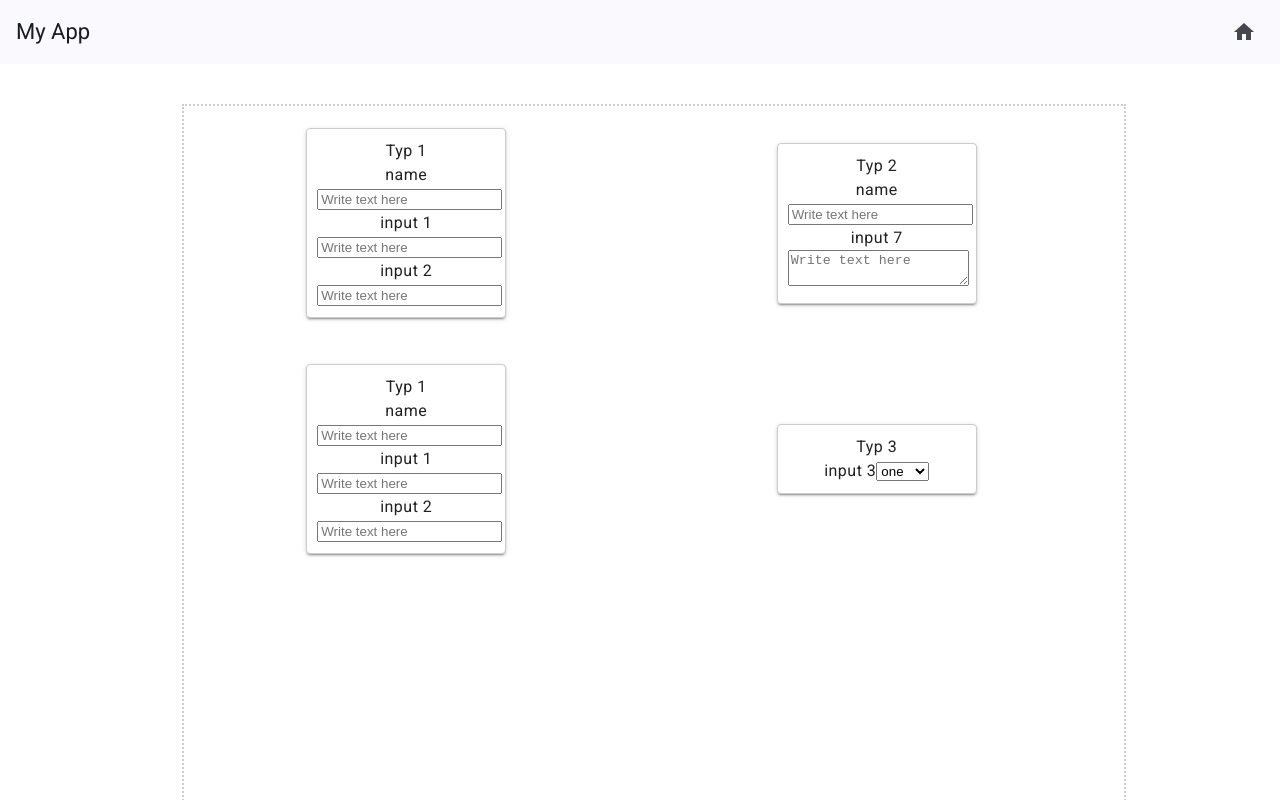
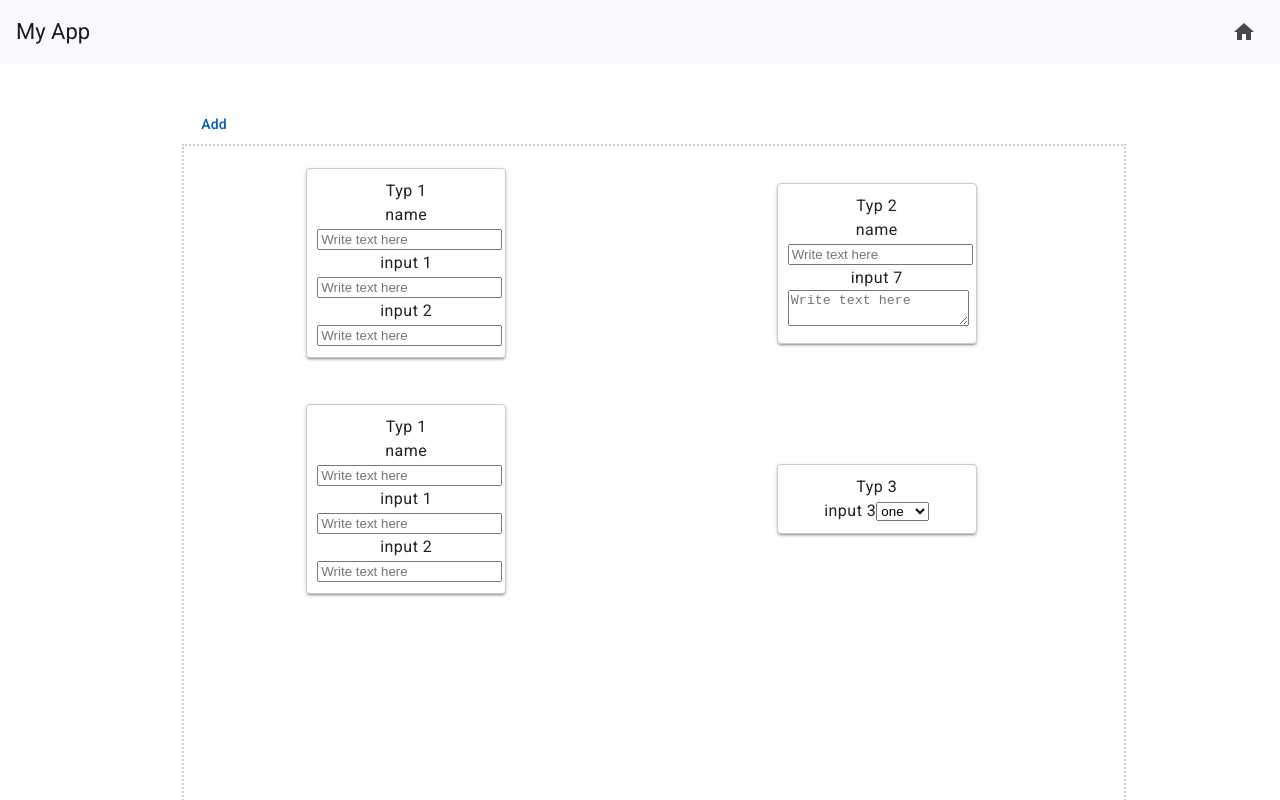
Before and after one commit to FreesiaBloom/newAngular, an Angular app: page / in a window 1280 px wide. Shown: the top 800 px of the page. Built offline with nearby package versions, Linux system fonts and the light colour scheme.

Commit message:
add createNewNode placeholder function

```diff
--- a/package.json
+++ b/package.json
@@ -24,6 +24,7 @@
     "@angular/platform-server": "^18.0.0",
     "@angular/router": "^18.0.0",
     "@angular/ssr": "^18.0.4",
+    "@ngxs/store": "^18.0.0",
     "express": "^4.18.2",
     "rxjs": "~7.8.0",
     "tslib": "^2.3.0",
--- a/src/app/components/main-page/main-page.component.html
+++ b/src/app/components/main-page/main-page.component.html
@@ -1,9 +1,11 @@
+<button mat-button (click)="addNewNode()">Add</button>
+
 <div class="task-boundary">
   <mat-grid-list cols="2" rowHeight="2:1">
     @for (node of nodes; track node) {
-      <mat-grid-tile>
-        <app-node [node]="node"></app-node>
-      </mat-grid-tile>
+    <mat-grid-tile>
+      <app-node [node]="node"></app-node>
+    </mat-grid-tile>
     }
   </mat-grid-list>
 </div>
--- a/src/app/components/main-page/main-page.component.ts
+++ b/src/app/components/main-page/main-page.component.ts
@@ -1,22 +1,66 @@
-import { Component } from '@angular/core';
-import {
-  CdkDrag,
-} from '@angular/cdk/drag-drop';
+import { Component, inject } from '@angular/core';
+import { CdkDrag } from '@angular/cdk/drag-drop';
 import { NodeItem } from '../../interfaces/node-item.interface';
 import { NodeComponent } from '../node/node.component';
 import { v4 as uuidv4 } from 'uuid';
 import { NodeType } from '../enums/node-type.enum';
-import {MatGridListModule} from '@angular/material/grid-list';
+import { MatGridListModule } from '@angular/material/grid-list';
+import { MatButtonModule } from '@angular/material/button';
+import { MatIconModule } from '@angular/material/icon';
+import { MatExpansionModule } from '@angular/material/expansion';
+
+const components: any[] = [NodeComponent];
+const materialComponents: any[] = [
+  CdkDrag,
+  MatGridListModule,
+  MatExpansionModule,
+  MatButtonModule,
+  MatIconModule,
+];
 
 @Component({
   selector: 'app-main-page',
   standalone: true,
-  imports: [CdkDrag, NodeComponent, MatGridListModule],
+  imports: [...components, ...materialComponents],
   templateUrl: './main-page.component.html',
   styleUrl: './main-page.component.scss',
 })
 export class MainPageComponent {
-  public nodes: NodeItem[] = [
+  public nodes: NodeItem[] = [];
+
+  ngOnInit(): void {
+    this.populateNodes();
+  }
+
+  public addNewNode() {
+    this.nodes.push({
+      id: uuidv4(),
+      type: NodeType.TYPE_ONE,
+      formFields: [
+        {
+          type: 'text',
+          label: 'name',
+          name: 'name',
+          placeholder: 'Write text here',
+        },
+        {
+          type: 'text',
+          label: 'input 1',
+          name: 'input 1',
+          placeholder: 'Write text here',
+        },
+        {
+          type: 'text',
+          label: 'input 2',
+          name: 'input 2',
+          placeholder: 'Write text here',
+        },
+      ],
+    });
+  }
+
+  private populateNodes() {
+    this.nodes = [
       {
         id: uuidv4(),
         type: NodeType.TYPE_ONE,
@@ -25,21 +69,21 @@ export class MainPageComponent {
             type: 'text',
             label: 'name',
             name: 'name',
-          placeholder: 'Write text here'
+            placeholder: 'Write text here',
           },
           {
             type: 'text',
             label: 'input 1',
             name: 'input 1',
-          placeholder: 'Write text here'
+            placeholder: 'Write text here',
           },
           {
             type: 'text',
             label: 'input 2',
             name: 'input 2',
-          placeholder: 'Write text here'
-        }
-      ]
+            placeholder: 'Write text here',
+          },
+        ],
       },
       {
         id: uuidv4(),
@@ -49,15 +93,15 @@ export class MainPageComponent {
             type: 'text',
             label: 'name',
             name: 'name',
-          placeholder: 'Write text here'
+            placeholder: 'Write text here',
           },
           {
             type: 'textarea',
             label: 'input 7',
             name: 'input 7',
-          placeholder: 'Write text here'
-        }
-      ]
+            placeholder: 'Write text here',
+          },
+        ],
       },
       {
         id: uuidv4(),
@@ -67,21 +111,21 @@ export class MainPageComponent {
             type: 'text',
             label: 'name',
             name: 'name',
-          placeholder: 'Write text here'
+            placeholder: 'Write text here',
           },
           {
             type: 'text',
             label: 'input 1',
             name: 'input 1',
-          placeholder: 'Write text here'
+            placeholder: 'Write text here',
           },
           {
             type: 'text',
             label: 'input 2',
             name: 'input 2',
-          placeholder: 'Write text here'
-        }
-      ]
+            placeholder: 'Write text here',
+          },
+        ],
       },
       {
         id: uuidv4(),
@@ -91,10 +135,10 @@ export class MainPageComponent {
             type: 'select',
             label: 'input 3',
             name: 'input 3',
-          options: ['one', 'two', 'three']
-        }
-      ]
+            options: ['one', 'two', 'three'],
+          },
+        ],
       },
     ];
-
   }
+}
```
Also changed, not shown: src/app/components/node-form/node-form.component.ts (+16 -7 lines), 1 other file (tests, documents, lock files or other folders). Lines whose indentation alone changed are shown as unchanged.
